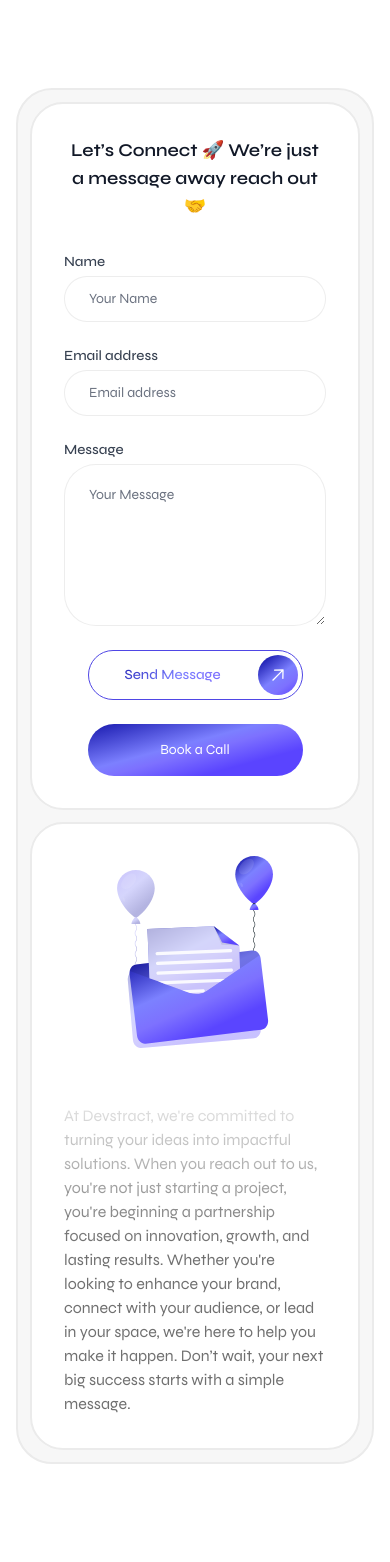
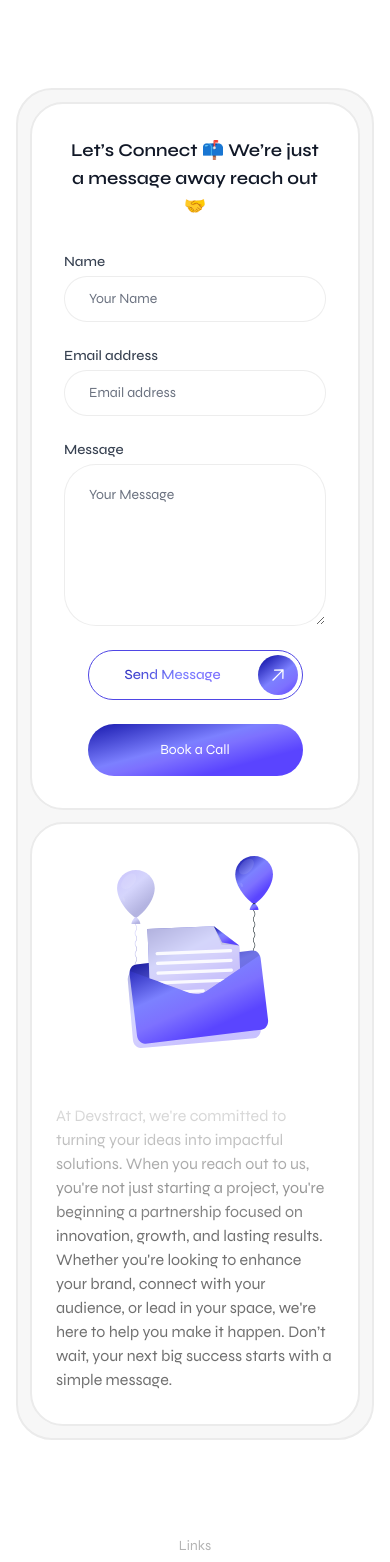
Before and after one commit to afnanahmadtariq/Devstract, a Next.js app: page /contact-us in a window 390 px wide. Shown: the part 320-1882 px from the top of the page. Built offline with nearby package versions, Linux system fonts and the light colour scheme.

Commit message:
Update page.tsx

```diff
--- a/app/contact-us/page.tsx
+++ b/app/contact-us/page.tsx
@@ -67,7 +67,7 @@ export default function ContactUsPage() {
           </p>
           <div className="w-full bg-[#F7F7F7] flex flex-col lg:flex-row justify-center items-stretch p-3 gap-3 max-w-6xl border-2 border-[#EBEBEB] rounded-[36px]">
             {/* Left Side (info and image) */}
-            <div className="flex-1 bg-white dark:bg-gray-800 rounded-[33px] p-8 lg:max-w-md flex flex-col items-center justify-center border-2 border-[#EBEBEB] order-2 lg:order-none">
+            <div className="flex-1 bg-white dark:bg-gray-800 rounded-[33px] px-6 py-8 sm:p-8 lg:max-w-md flex flex-col items-center justify-center border-2 border-[#EBEBEB] order-2 lg:order-none">
               <img src="/media/baloons.svg" alt="Balloons" className="w-48 h-48 md:w-64 md:h-64 mb-6" />
               <div style={{ position: 'relative', width: '100%' }}>
                 <div
@@ -90,7 +90,7 @@ export default function ContactUsPage() {
             {/* Right Side (Form) */}
             <div className="flex-1 bg-white dark:bg-gray-800 rounded-[33px] p-8 sm:p-16 border-2 border-[#EBEBEB]">
                 <div className="mb-6 text-center max-w-sm mx-auto">
-                    <p className="text-lg sm:text-2xl font-semibold text-gray-900 dark:text-white mb-8 sm:mb-12">Let’s Connect 🚀 We’re just a message away reach out 🤝</p>
+                    <p className="text-lg sm:text-2xl font-semibold text-gray-900 dark:text-white mb-8 sm:mb-12">Let’s Connect 📫 We’re just a message away reach out 🤝</p>
                 </div>
               <form ref={formRef} onSubmit={handleSubmit} onFocus={handleEmailFocus} className="space-y-6 sm:space-y-8">
                 <div>
```
